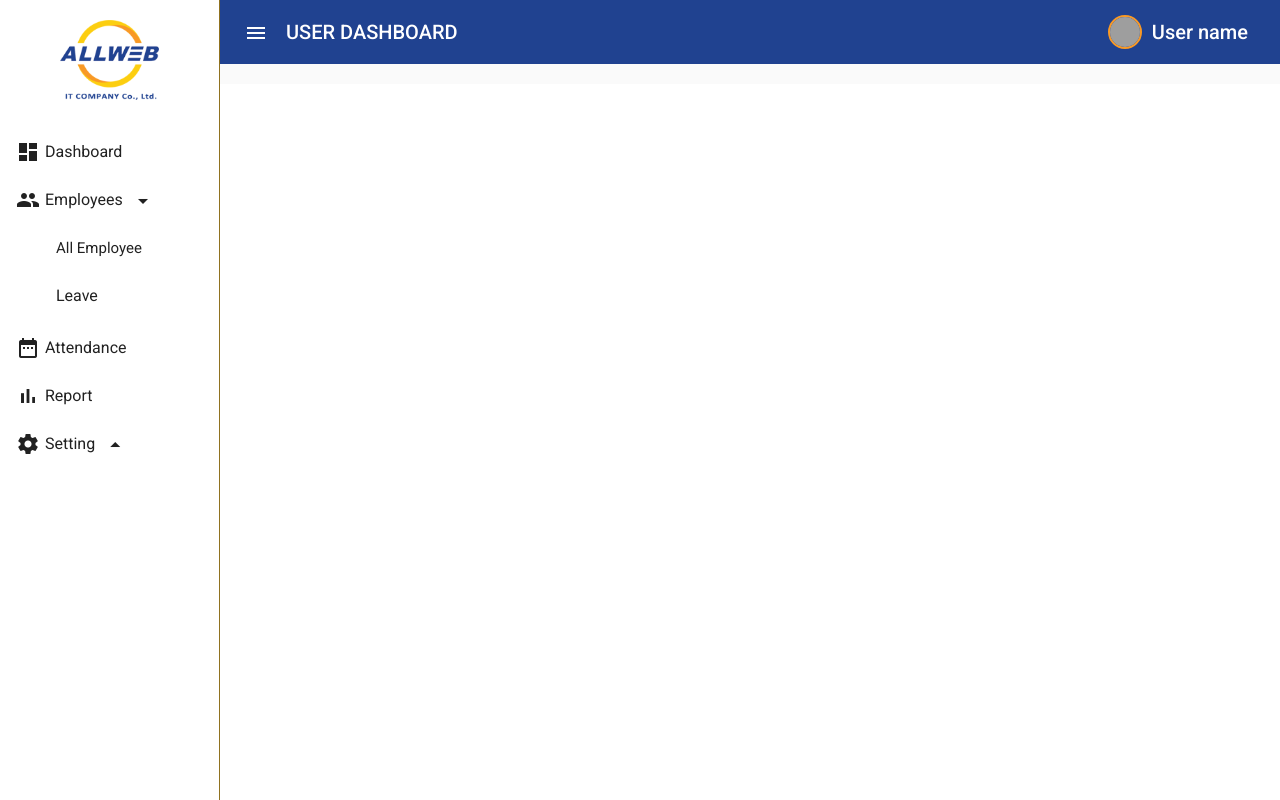
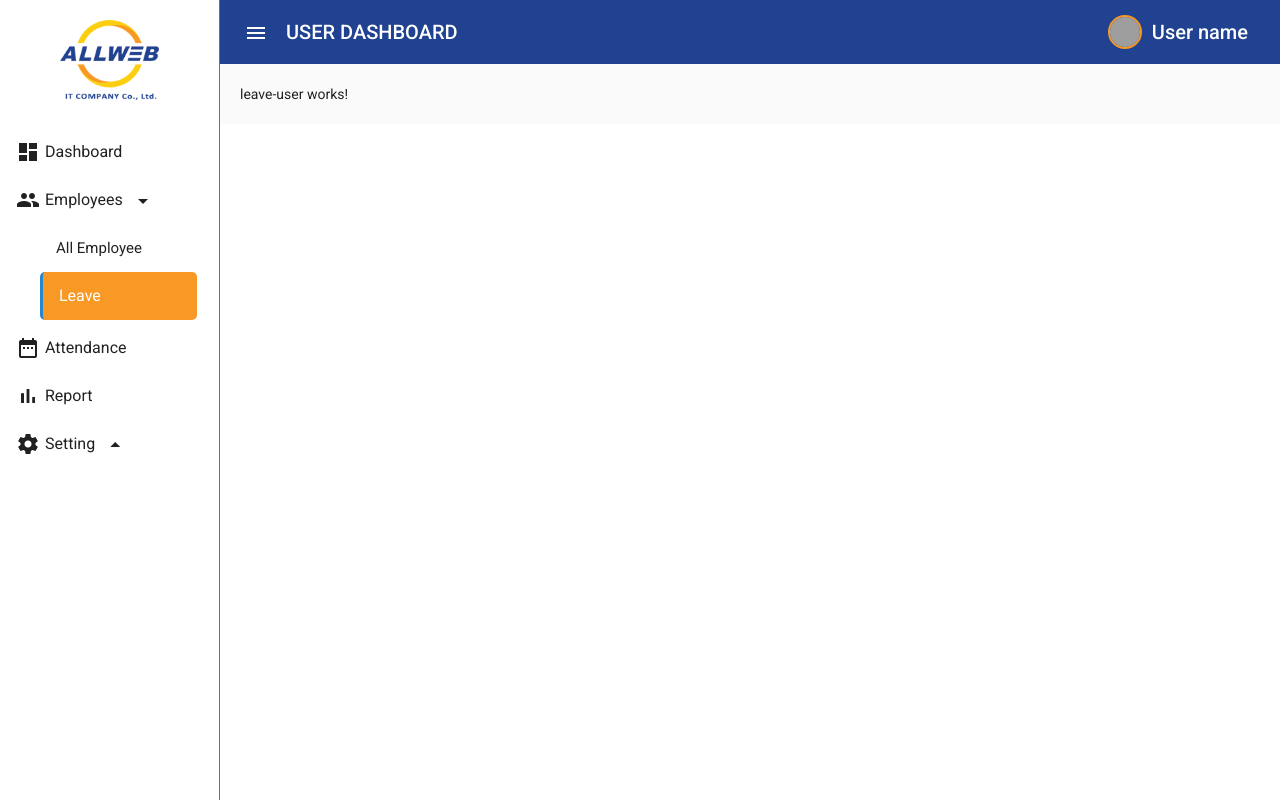
Before and after one commit to chanthorn24/Allweb_dashboardAdmin, an Angular app: page /employee/leave/apply in a window 1280 px wide. Before the commit this address led to /. Built offline with nearby package versions, Linux system fonts and the light colour scheme; sample sign-in values are in the browser's storage; grey boxes are pictures that could not be loaded.

Commit message:
leave user

```diff
--- a/src/app/app-routing.module.ts
+++ b/src/app/app-routing.module.ts
@@ -7,6 +7,7 @@ import { EmployeeLeaveComponent } from './component/employee-leave/employee-leav
 import { EmployeeComponent } from './component/employee/employee.component';
 import { ForgotPasswordComponent } from './component/forgot-password/forgot-password.component';
 import { LeaveTypeComponent } from './component/leave-type/leave-type.component';
+import { LeaveUserComponent } from './component/leave-user/leave-user.component';
 import { LoginComponent } from './component/login/login.component';
 import { ReportComponent } from './component/report/report.component';
 import { DashboardUserComponent } from './dashboard-user/dashboard-user.component';
@@ -24,6 +25,7 @@ const routes: Routes = [
   {path: "leave type", component: LeaveTypeComponent, canActivate: [AuthGuard]},
   {path: "change password", component: ChangePasswordComponent, canActivate: [AuthGuard]},
   {path: "employee/leave", component: EmployeeLeaveComponent, canActivate: [AuthGuard]},
+  {path: "employee/leave/apply", component: LeaveUserComponent, canActivate: [AuthGuard]},
 ];
 
 @NgModule({
--- a/src/app/app.module.ts
+++ b/src/app/app.module.ts
@@ -32,6 +32,7 @@ import { LoginComponent } from './component/login/login.component';
 import { NavigationUserComponent } from './navigation-user/navigation-user.component';
 import { ForgotPasswordComponent } from './component/forgot-password/forgot-password.component';
 import { DashboardUserComponent } from './dashboard-user/dashboard-user.component';
+import { LeaveUserComponent } from './component/leave-user/leave-user.component';
 
 @NgModule({
   declarations: [
@@ -50,6 +51,7 @@ import { DashboardUserComponent } from './dashboard-user/dashboard-user.componen
     NavigationUserComponent,
     ForgotPasswordComponent,
     DashboardUserComponent,
+    LeaveUserComponent,
   ],
   imports: [
   BrowserModule,
--- /dev/null
+++ b/src/app/component/leave-user/leave-user.component.html
@@ -0,0 +1 @@
+<p>leave-user works!</p>
--- /dev/null
+++ b/src/app/component/leave-user/leave-user.component.ts
@@ -0,0 +1,15 @@
+import { Component, OnInit } from '@angular/core';
+
+@Component({
+  selector: 'app-leave-user',
+  templateUrl: './leave-user.component.html',
+  styleUrls: ['./leave-user.component.css']
+})
+export class LeaveUserComponent implements OnInit {
+
+  constructor() { }
+
+  ngOnInit(): void {
+  }
+
+}
--- a/src/app/navigation-user/navigation-user.component.html
+++ b/src/app/navigation-user/navigation-user.component.html
@@ -26,7 +26,7 @@
                         </a>
                     </mat-list-item>
                     <mat-list-item>
-                        <a style="margin-left: -16px; padding: 10px 6rem 10px 16px" routerLink="/employee/leave" routerLinkActive="active" [routerLinkActiveOptions]="{exact: true}">
+                        <a style="margin-left: -16px; padding: 10px 6rem 10px 16px" routerLink="/employee/leave/apply" routerLinkActive="active" [routerLinkActiveOptions]="{exact: true}">
                             <!-- <mat-icon>people</mat-icon> -->
                             <h3>Leave</h3>
                         </a>
```
Also changed, not shown: src/app/component/leave-user/leave-user.component.css (added), 1 other file (tests, documents, lock files or other folders).
